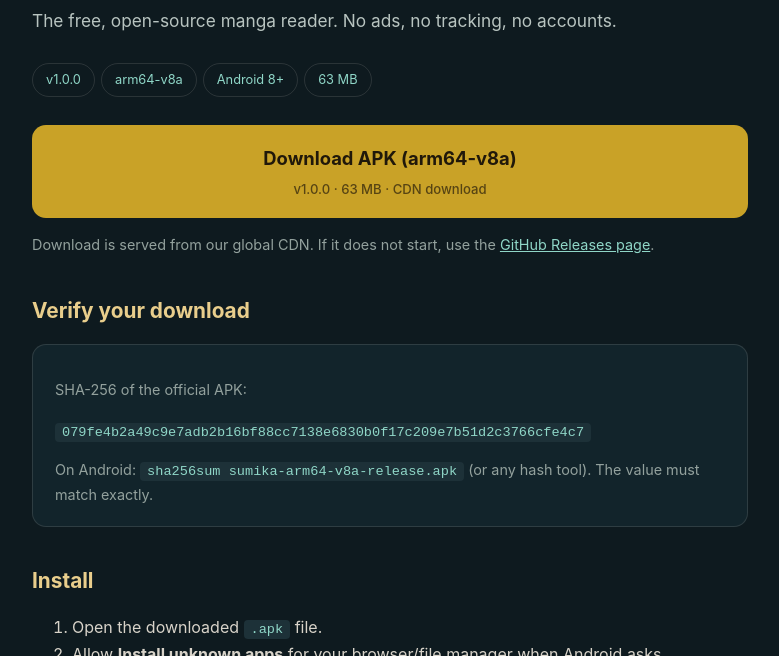
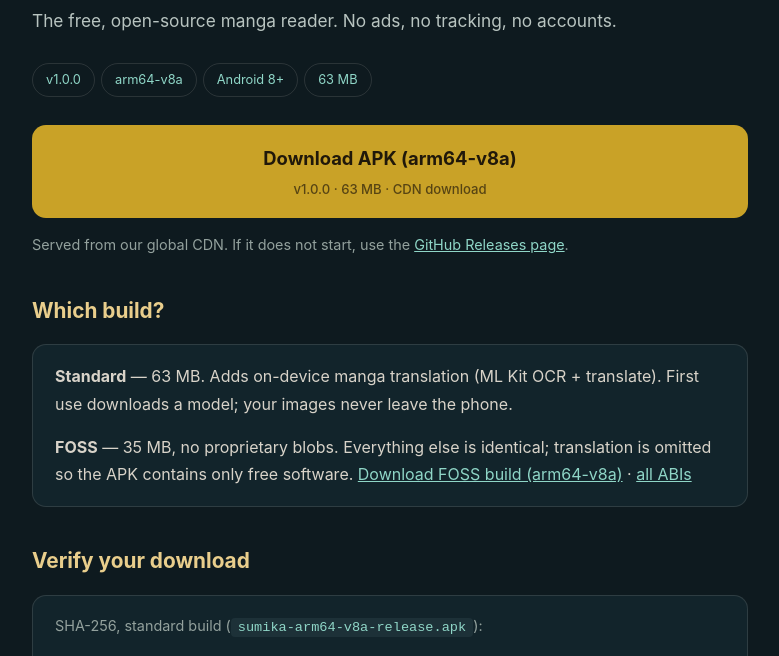
Before and after one commit to tt7247129-sys/sumika, a plain HTML site: page website/download.html in a window 1280 px wide. Shown: the part 125-781 px from the top of the page, without its empty margins (250-1029 px from the left). Drawn offline with Linux system fonts and the light colour scheme.

Commit message:
Offer FOSS build on the download page
CI now publishes all five FOSS ABIs to the v1.0.0 release. Added a build
comparison (standard 63 MB with on-device translation vs FOSS 35 MB, free
software only), a direct FOSS arm64 link, and both SHA-256 checksums.

```diff
--- a/website/download.html
+++ b/website/download.html
@@ -30,15 +30,28 @@ code{background:#1d3138;padding:2px 7px;border-radius:4px;color:var(--mint);word
 
 <a class="dl-btn" id="apkLink" data-cdn="https://pub-768cea40a5e34d79955218c76f0f3aa9.r2.dev/sumika-arm64-v8a-release.apk" href="https://pub-768cea40a5e34d79955218c76f0f3aa9.r2.dev/sumika-arm64-v8a-release.apk" download="sumika-arm64-v8a-release.apk">
   Download APK (arm64-v8a)
-  <small id="dlSub">v1.0.0 · 63 MB · CDN download</small>
+  <small id="dlSub">v1.0.0 · 63 MB · CDN download · includes on-device translation</small>
 </a>
-<p class="muted">Download is served from our global CDN. If it does not start, use the <a href="https://github.com/tt7247129-sys/sumika/releases/latest">GitHub Releases page</a>.</p>
+<p class="muted">Served from our global CDN. If it does not start, use the
+  <a href="https://github.com/tt7247129-sys/sumika/releases/latest">GitHub Releases page</a>.</p>
+
+<h2>Which build?</h2>
+<div class="card">
+<p style="margin-top:0"><strong>Standard</strong> — 63 MB. Adds on-device manga translation
+  (ML Kit OCR + translate). First use downloads a model; your images never leave the phone.</p>
+<p style="margin-bottom:0"><strong>FOSS</strong> — 35 MB, no proprietary blobs. Everything else is
+  identical; translation is omitted so the APK contains only free software.
+  <a href="https://github.com/tt7247129-sys/sumika/releases/download/v1.0.0/sumika-foss-arm64-v8a-v1.0.0.apk">Download FOSS build (arm64-v8a)</a>
+  · <a href="https://github.com/tt7247129-sys/sumika/releases/latest">all ABIs</a></p>
+</div>
 
 <h2>Verify your download</h2>
 <div class="card">
-<p class="muted">SHA-256 of the official APK:</p>
+<p class="muted" style="margin-top:0">SHA-256, standard build (<code>sumika-arm64-v8a-release.apk</code>):</p>
 <code>079fe4b2a49c9e7adb2b16bf88cc7138e6830b0f17c209e7b51d2c3766cfe4c7</code>
-<p class="muted" style="margin-bottom:0">On Android: <code>sha256sum sumika-arm64-v8a-release.apk</code> (or any hash tool). The value must match exactly.</p>
+<p class="muted">SHA-256, FOSS build (<code>sumika-foss-arm64-v8a-v1.0.0.apk</code>):</p>
+<code>b264202e9d23685b9805831551206879f8eade1c54a481a19370597ae321a567</code>
+<p class="muted" style="margin-bottom:0">On Android: <code>sha256sum &lt;file&gt;</code> (or any hash tool). The value must match exactly.</p>
 </div>
 
 <h2>Install</h2>
```
